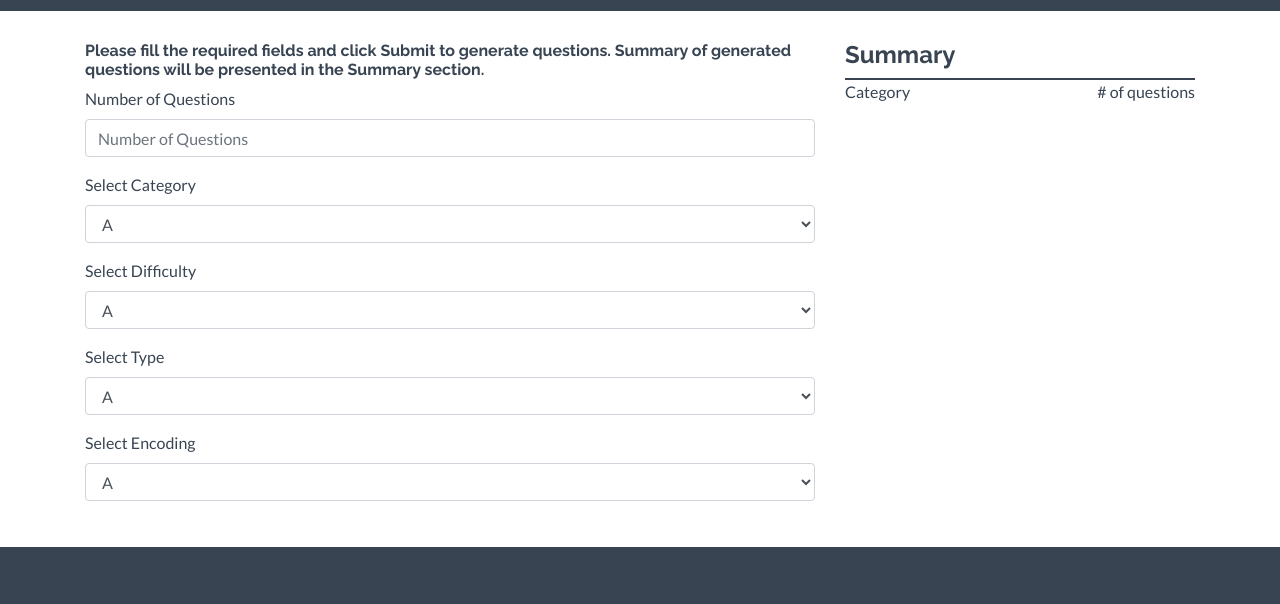
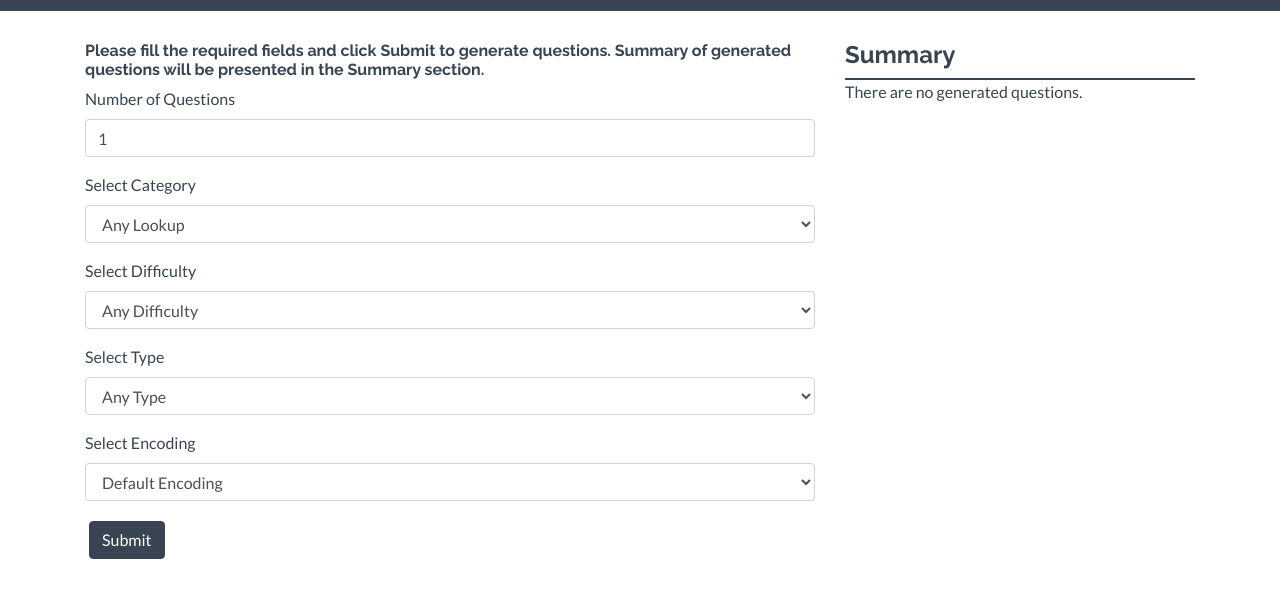
Before and after one commit to LejlaBrgulja1/playground-app, a React app in the folder trivia-generator/web/: page /generator in a window 1280 px wide. Shown: the part 59-663 px from the top of the page. Built offline with nearby package versions, Linux system fonts and the light colour scheme.

Commit message:
Add generate quiz and take quiz functionalities

```diff
--- /dev/null
+++ b/trivia-generator/web/src/api/ApiUtils.js
@@ -0,0 +1,13 @@
+export async function handleResponse(response) {
+  if (response.ok) return response.json();
+  if (response.status === 400) {
+    const error = await response.text();
+    throw new Error(error);
+  }
+  throw new Error("Network response was not ok.");
+}
+
+export function handleError(error) {
+  console.error("API call failed. " + error);
+  throw error;
+}
--- /dev/null
+++ b/trivia-generator/web/src/api/CollectionUtils.js
@@ -0,0 +1,20 @@
+export function shuffle (array) {
+  // method copied from https://stackoverflow.com/a/2450976
+  var currentIndex = array.length, temporaryValue, randomIndex
+  // While there remain elements to shuffle...
+  while (currentIndex !== 0) {
+    // Pick a remaining element...
+    randomIndex = Math.floor(Math.random() * currentIndex)
+    currentIndex -= 1
+
+    // And swap it with the current element.
+    temporaryValue = array[currentIndex]
+    array[currentIndex] = array[randomIndex]
+    array[randomIndex] = temporaryValue
+  }
+  return array
+}
+
+export function add (a, b) {
+  return a + b
+}
--- /dev/null
+++ b/trivia-generator/web/src/api/QuestionGeneratorApi.js
@@ -0,0 +1,13 @@
+import { handleResponse, handleError } from "./ApiUtils";
+
+function getGeneratedQuestions (question) {
+  let url = `https://opentdb.com/api.php?${question.numberOfQuestions ? "amount=" + question.numberOfQuestions + "&" : ""}${question.category ? "category=" + question.category + "&" : ""}
+    ${question.difficulty ? "difficulty=" + question.difficulty + "&" : ""}${question.type ? "type=" + question.type + "&" : ""}${question.encoding ? "encoding=" + question.encoding : ""}`;
+  url = url[url.length - 1] === "&" ? url.substring(0, url.length - 1) : url ;
+
+  return fetch(url, { method: 'GET' })
+    .then(handleResponse)
+    .catch(handleError);
+}
+
+export default getGeneratedQuestions;
--- a/trivia-generator/web/src/assets/css/style.css
+++ b/trivia-generator/web/src/assets/css/style.css
@@ -375,6 +375,11 @@ a:focus {
 	margin-left: 15px;
 }
 
+.invalid-label{
+	color: red;
+	font-size: 12px;
+}
+
 .ctitle {
 	color: #00b3fe;
 	font-weight: 700;
--- a/trivia-generator/web/src/components/App.js
+++ b/trivia-generator/web/src/components/App.js
@@ -1,32 +1,42 @@
-import React from 'react';
+import React, { Fragment } from 'react';
 import Home from './Home';
 import Header from './Header';
 import Footer from './Footer';
 import { Route, Switch } from "react-router-dom";
 
 import Generator from './Generator';
+import Quiz from './Quiz';
 
-function App() {
-  return (
-    <div>
+class App extends React.Component {
+
+  state = { quiz: {} }
+
+  constructor(props) {
+    super(props);
+  }
+
+  setQuiz = (questiions) => {
+    this.setState({ quiz: questiions });
+  }
+
+  render(){
+    return (
+    <Fragment>
       <Header/>
-      {/* <Router>
-        <div>
-          <Route path="/" render={Home} />
-          <Route path="/generator" render={Generator} />
-        </div>
-      </Router> */}
         <Switch>
           <Route exact path="/">
-            <Home/>
+            <Home />
           </Route>
           <Route exact path="/generator">
-            <Generator/>
+            <Generator setQuiz={this.setQuiz} />
+          </Route>
+          <Route exact path="/quiz">
+            <Quiz quiz={this.state.quiz} />
           </Route>
         </Switch>
       <Footer/>
-    </div>
-  );
+    </Fragment>
+  );}
 }
 
 export default App;
--- a/trivia-generator/web/src/components/DropdownInput.js
+++ b/trivia-generator/web/src/components/DropdownInput.js
@@ -1,16 +1,18 @@
 import React from 'react';
 
 class DropdownInput extends React.Component {
-    handleChange(event) {
-        this.setState({value: event.target.value});
-    }
-
-    render() {
+  render () {
     return (
       <div className="form-group">
         <label htmlFor={this.props.id}>{this.props.labelName}</label>
-                <select className="form-control" id={this.props.id} name={this.props.name}>
-                    {this.props.values.map(value => <option value={value}>{value}</option>)}
+        <select
+          disabled={this.props.shouldDisable()}
+          className="form-control"
+          id={this.props.id}
+          name={this.props.name}
+          onChange={this.props.onChange}
+          value={this.props.value ? this.props.value : this.props.values[0]}>
+          {this.props.values.map(v => <option key={v.value} value={v.value}>{v.description}</option>)}
         </select>
       </div>
     );
--- a/trivia-generator/web/src/components/Generator.js
+++ b/trivia-generator/web/src/components/Generator.js
@@ -1,8 +1,33 @@
-import React from 'react';
+import React, { useState } from 'react';
 import GeneratorForm from './GeneratorForm';
 import GeneratorResults from './GeneratorResults';
+import { useHistory } from 'react-router-dom';
 
-function Generator() {
+const Generator = (props) => {
+  const history = useHistory();
+  const [questions, setQuestions] = useState([]);
+
+  function handleSetQuestions(generatedQuestionsBatch) {
+    setQuestions([...questions, generatedQuestionsBatch]);
+  }
+
+  function handleRemoveQuestionBatch(questionBatch) {
+    const index = questions.indexOf(questionBatch);
+    if (index > -1) {
+      questions.splice(index, 1);
+    }
+    setQuestions([...questions]);
+  }
+
+  function clearAll () {
+    setQuestions([]);
+  }
+
+  function generateQuiz() {
+    props.setQuiz(questions);
+    history.push('/quiz')
+  }
+
   return (
     <div className="container mtb">
       <div className="row">
@@ -10,12 +35,19 @@ function Generator() {
           <div >
             <h6>Please fill the required fields and click Submit to generate questions. Summary of generated questions will be presented in the Summary section.</h6>
           </div>
-                <GeneratorForm />
+          <GeneratorForm setQuestions={handleSetQuestions} shouldAllowSubmit={questions.length < 2} />
         </div>
         <div className="col-lg-4">
           <h4>Summary</h4>
           <div className="hline"></div>
-                    <GeneratorResults />
+          <GeneratorResults values={questions} removeQuestionBatch={handleRemoveQuestionBatch}/>
+          { questions.length >= 1 &&
+              <div>
+                <div className="btn btn-sm btn-danger" onClick={clearAll}>Clear All</div>
+                <div className="btn btn-sm btn-info" onClick={generateQuiz}>Generate Quiz</div>
+              </div>
+          }
+
           <div className="spacing"></div>
         </div>
       </div>
--- a/trivia-generator/web/src/components/GeneratorForm.js
+++ b/trivia-generator/web/src/components/GeneratorForm.js
@@ -1,19 +1,115 @@
 import React from 'react';
-import SimpleInput from './SimpleInput';
 import DropdownInput from './DropdownInput';
+import { categories, difficulties, types, encodings } from '../stores/questions';
+import getGeneratedQuestions from '../api/QuestionGeneratorApi';
+import loader from '../assets/css/images/prettyPhoto/light_rounded/loader.gif';
+import NumericInput from './NumericInput';
 
-function GeneratorForm() {
+class GeneratorForm extends React.Component {
+  defaultQuestionQuery = {
+    numberOfQuestions: 1,
+    category: null,
+    difficulty: null,
+    type: null,
+    encoding: encodings[0].value
+  };
 
-  const values = ['A', 'B', 'C'];
-  return (
-    <form >
-        <SimpleInput id="numberOfQs" labelName="Number of Questions" name="numberOfQuestions" placeholder="Number of Questions" />
-        <DropdownInput id="categoryId" labelName="Select Category" name="category" values={values}/>
-        <DropdownInput id="difficultyId" labelName="Select Difficulty" name="difficulty" values={values}/>
-        <DropdownInput id="typeId" labelName="Select Type" name="type" values={values}/>
-        <DropdownInput id="encodingId" labelName="Select Encoding" name="encoding" values={values}/>
-    </form>
-  );
+  state = {
+    errors: {},
+    loading: false,
+    questionQuery: this.defaultQuestionQuery
+  }
+
+  handleSubmit = (event) => {
+    event.preventDefault();
+
+    if (Object.keys(this.state.errors).every((e) => this.state.errors[e])) {
+      this.setState({ loading: true });
+      getGeneratedQuestions(this.state.questionQuery)
+      .then((responseData) => {
+          this.props.setQuestions({
+            batchCategory: responseData.results[0].category,
+            numberOfQuestions: responseData.results.length,
+            questions: responseData.results
+          });
+      })
+      .catch(err => { console.log(err)})
+      .finally(() => {
+        this.setState({ loading: false, questionQuery: this.defaultQuestionQuery });
+      });
+    }
+  }
+
+  handleChange = ({ target }) => {
+    this.setState({ questionQuery: { ...this.state.questionQuery, [target.name]: target.value } });
+  }
+
+  handleError = (e, isValidInput) => {
+    this.setState({ errors: { ...this.state.errors, [e.target.name]: isValidInput } });
+  }
+
+  shouldDisable = () => {
+    return this.state.loading || !this.props.shouldAllowSubmit;
+  }
+
+  render() {
+    return (
+      <form onSubmit={this.handleSubmit}>
+          <NumericInput
+            id="numberOfQs"
+            labelName="Number of Questions"
+            name="numberOfQuestions"
+            placeholder="Number of Questions"
+            min={1}
+            max={50}
+            value={this.state.questionQuery.numberOfQuestions}
+            shouldDisable={this.shouldDisable}
+            onBlur={this.handleChange}
+            onError={this.handleError}
+          />
+          <DropdownInput
+            id="categoryId"
+            labelName="Select Category"
+            name="category"
+            value={this.state.questionQuery.category}
+            values={categories}
+            shouldDisable={this.shouldDisable}
+            onChange={this.handleChange}
+          />
+          <DropdownInput
+            id="difficultyId"
+            labelName="Select Difficulty"
+            name="difficulty"
+            value={this.state.questionQuery.difficulty}
+            values={difficulties}
+            shouldDisable={this.shouldDisable}
+            onChange={this.handleChange}
+          />
+          <DropdownInput
+            id="typeId"
+            labelName="Select Type"
+            name="type"
+            value={this.state.questionQuery.type}
+            values={types}
+            shouldDisable={this.shouldDisable}
+            onChange={this.handleChange}
+          />
+          <DropdownInput
+            id="encodingId"
+            labelName="Select Encoding"
+            name="encoding"
+            value={this.state.questionQuery.encoding}
+            values={encodings}
+            shouldDisable={this.shouldDisable}
+            onChange={this.handleChange}
+          />
+          <div className="form-group">
+            <button disabled={this.shouldDisable()} type="submit" className="btn btn-theme">Submit</button>
+            { this.state.loading && <img src={loader}></img> }
+          </div>
+      </form>
+    );
+  }
 }
 
 export default GeneratorForm;
--- a/trivia-generator/web/src/components/GeneratorResults.js
+++ b/trivia-generator/web/src/components/GeneratorResults.js
@@ -1,17 +1,25 @@
 import React from 'react';
 
-function GeneratorResults() {
+class GeneratorResults extends React.Component {
+
+  render () {
+    if (this.props.values.length) {
       return (
         <div>
+          <span>Category</span><span className="pull-right"># of questions</span>
+          { this.props.values.map(questionBatch =>
             <div>
-        <span>Category</span><span className="pull-right"># of questions</span>
+              <div className="btn btn-sm btn-theme">{questionBatch.batchCategory}</div>
+              <span className="badge badge-theme pull-right text-light" style={{marginTop: "10px"}}>{questionBatch.numberOfQuestions}</span>
+              <div className="btn btn-sm btn-danger" onClick={() => this.props.removeQuestionBatch(questionBatch)}>Delete</div>
             </div>
-    {/* <div *ngFor="let questionBatch of batch; let i = index;">
-        <div className="btn btn-theme">{{questionBatch.batchCategory}}</div>
-        <span className="badge badge-theme pull-right" style="margin-top: 10px;">{{questionBatch.numberOfQuestions}}</span>
-    </div> */}
+            )
+          }
         </div>
       );
     }
+    return <div>There are no generated questions.</div>;
+  }
+}
 
 export default GeneratorResults;
--- a/trivia-generator/web/src/components/Home.js
+++ b/trivia-generator/web/src/components/Home.js
@@ -1,5 +1,4 @@
 import React from 'react';
-import { Link } from 'react-router-dom';
 
 function Home() {
   return (
--- /dev/null
+++ b/trivia-generator/web/src/components/NumericInput.js
@@ -0,0 +1,37 @@
+import React from 'react';
+
+class NumericInput extends React.Component {
+    state = {
+        isValidInput: true,
+    }
+
+    validateInput = (e) => {
+        const isValid = e.target.value <= this.props.max && e.target.value >= this.props.min;
+        this.setState({ isValidInput: isValid });
+        this.props.onBlur(e);
+        this.props.onError(e, isValid);
+    };
+
+    render() {
+        return (
+            <div className="form-group">
+                <label htmlFor={this.props.id}>{this.props.labelName}</label>
+                <input
+                    disabled={this.props.shouldDisable()}
+                    type="number"
+                    className="form-control"
+                    id={this.props.id}
+                    name={this.props.name}
+                    placeholder={this.props.placeholder}
+                    value={this.props.value}
+                    onChange={this.validateInput}
+                />
+                { !this.state.isValidInput &&
+                    <label className="invalid-label">The number must be between { this.props.min } and { this.props.max }. </label>
+                }
+            </div>
+        );
+    }
+}
+
+export default NumericInput;
--- /dev/null
+++ b/trivia-generator/web/src/components/Question.js
@@ -0,0 +1,34 @@
+import React, { Fragment } from 'react';
+import { shuffle } from '../api/CollectionUtils';
+
+class BooleanQuestion extends React.Component {
+    handleChange = (answer) => this.props.onChange(this.props.question.question, this.props.question.correct_answer === answer);
+    state = {
+     answers: shuffle([...this.props.question.incorrect_answers, this.props.question.correct_answer])
+    }
+
+    render() {
+        return (
+        <Fragment>
+            <h6>{this.props.question.question}</h6>
+            <form>
+                { this.state.answers.map(answer =>
+                    <div>
+                        <label>
+                            <input
+                            disabled={this.props.disabled}
+                            onChange={() => this.handleChange(answer)}
+                            type="radio"
+                            id={answer}
+                            name="answer"
+                            value={answer} />
+                            {answer}
+                        </label>
+                    </div>
+                ) }
+            </form>
+        </Fragment>
+    );}
+}
+
+export default BooleanQuestion;
--- /dev/null
+++ b/trivia-generator/web/src/components/Quiz.js
@@ -0,0 +1,76 @@
+import React, { Fragment } from 'react';
+import BooleanQuestion from './Question';
+import { add } from '../api/CollectionUtils';
+
+class Quiz extends React.Component {
+    results = new Map();
+    state = {
+        isCompletedQuiz: false,
+        correctAnswers: 0,
+        incorrectAnswers: 0,
+        unansweredAnswers: 0,
+        totalQuestions: this.props.quiz.map(x => x.numberOfQuestions).reduce(add, 0)
+    }
+
+    constructor(props) {
+        super(props);
+    }
+
+    handleChange = (question, isCorrect) => {
+        this.results.set(question, isCorrect);
+    }
+
+    submitAnswers = () => {
+        for (let [key, value] of this.results) {
+            if (value) this.state.correctAnswers++;
+            else this.state.incorrectAnswers++;
+        }
+
+        this.setState({
+            isCompletedQuiz: true,
+            correctAnswers: this.state.correctAnswers,
+            incorrectAnswers: this.state.incorrectAnswers,
+            unansweredAnswers: this.state.totalQuestions - this.state.correctAnswers - this.state.incorrectAnswers
+        })
+    }
+
+    render() {
+        return (
+            <div className="container mtb">
+                <div className="row">
+                    <div className="col-lg-10">
+                    { this.props.quiz.length >= 1 && this.props.quiz.map(questionBatch =>
+                        <div className="card bg-light mb-3" >
+                            <div className="card-header">{questionBatch.batchCategory}</div>
+                            <div className="card-body">
+                                { questionBatch.questions.map(question =>
+                                <BooleanQuestion disabled={this.state.isCompletedQuiz} question={question} onChange={this.handleChange} />
+                                )}
+                            </div>
+                        </div>
+                    ) }
+                    </div>
+                </div>
+                <div className="row">
+                    <div className="col-lg-10">
+                        <button className="btn btn-sm btn-info" disabled={this.state.isCompletedQuiz} onClick={this.submitAnswers}>Submit Answers</button>
+                    </div>
+                </div>
+                <div className="row">
+                    <div className="col-lg-10">
+                    { this.state.isCompletedQuiz &&
+                        <Fragment>
+                            <div>Total Questions: {this.state.totalQuestions}</div>
+                            <div>Unanswered Questions: {this.state.unansweredAnswers}</div>
+                            <div>Correct Answers: {this.state.correctAnswers}</div>
+                            <div>Incorrect Answers: {this.state.incorrectAnswers}</div>
+                        </Fragment>
+                    }
+                    </div>
+                </div>
+            </div>
+    );
+    }
+}
+
+export default Quiz;
--- a/trivia-generator/web/src/components/SimpleInput.js
+++ /dev/null
@@ -1,18 +0,0 @@
-import React from 'react';
-
-class SimpleInput extends React.Component {
-    handleChange(event) {
-        this.setState({value: event.target.value});
-    }
-
-    render() {
-        return (
-            <div className="form-group">
-                <label htmlFor={this.props.id}>{this.props.labelName}</label>
-                <input type="number" className="form-control" id={this.props.id} name={this.props.name} placeholder={this.props.placeholder} />
-            </div>
-        );
-    }
-}
-
-export default SimpleInput;
--- /dev/null
+++ b/trivia-generator/web/src/stores/questions.js
@@ -0,0 +1,47 @@
+export const categories = [
+    { value: 'any', description: 'Any Lookup' },
+    { value: '9', description: 'General Knowledge' },
+    { value: '10', description: 'Entertainment: Books' },
+    { value: '11', description: 'Entertainment: Film' },
+    { value: '12', description: 'Entertainment: Music' },
+    { value: '13', description: 'Entertainment: Musicals and Theaters' },
+    { value: '14', description: 'Entertainment: Television' },
+    { value: '15', description: 'Entertainment: Video Games' },
+    { value: '16', description: 'Entertainment: Board Games' },
+    { value: '17', description: 'Science & Nature' },
+    { value: '18', description: 'Science: Computers' },
+    { value: '19', description: 'Science: Mathematics' },
+    { value: '20', description: 'Mythology' },
+    { value: '21', description: 'Sports' },
+    { value: '22', description: 'Geography' },
+    { value: '23', description: 'History' },
+    { value: '24', description: 'Politics' },
+    { value: '25', description: 'Art' },
+    { value: '26', description: 'Celebrities' },
+    { value: '27', description: 'Animals' },
+    { value: '28', description: 'Vehicles' },
+    { value: '29', description: 'Entertainment: Comics' },
+    { value: '30', description: 'Science: Gadgets' },
+    { value: '31', description: 'Entertainment: Japanese Anime & Manga' },
+    { value: '32', description: 'Entertainment: Cartoon & Animations' },
+  ];
+
+  export const difficulties= [
+    { value: 'any', description: 'Any Difficulty' },
+    { value: 'easy', description: 'Easy' },
+    { value: 'medium', description: 'Medium' },
+    { value: 'hard', description: 'Hard' },
+  ];
+
+  export const types = [
+    { value: 'any', description: 'Any Type' },
+    { value: 'multiple', description: 'Multiple Choice' },
+    { value: 'boolean', description: 'True / False' },
+  ];
+
+  export const encodings = [
+    { value: 'default', description: 'Default Encoding' },
+    { value: 'urlLegacy', description: 'Legacy URL Encoding' },
+    { value: 'url3986', description: 'URL Encoding (RFC 3986)' },
+    { value: 'base64', description: 'Base64 Encoding' },
+  ];
```
Also changed, not shown: trivia-generator/web/package.json (+9 -0 lines), trivia-generator/web/src/components/Button.js (added, +11 -0 lines), 1 other file. Lines whose indentation alone changed are shown as unchanged.
